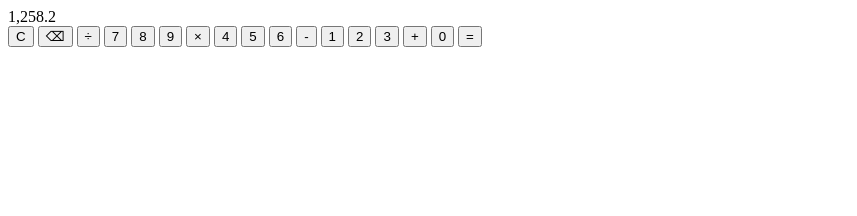
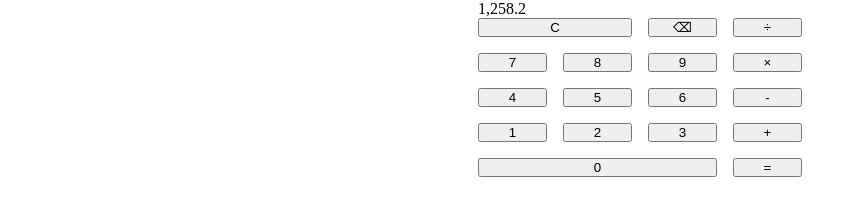
Before and after one commit to F1xa/Frontend-marathon, a plain HTML site: page calculator/index.html in a window 1280 px wide. Shown: the whole page, without its empty margins (0-857 px from the left). Drawn offline with Linux system fonts and the light colour scheme.

Commit message:
feat: add grids to styles

```diff
--- a/calculator/index.html
+++ b/calculator/index.html
@@ -13,7 +13,7 @@
       1,258.2
     </div>
     <div class="buttons">
-      <button class="number">C</button>
+      <button class="number number-delete">C</button>
       <button class="number">&#x232b</button>
       <button class="number">÷</button>
       <button class="number">7</button>
@@ -28,7 +28,7 @@
       <button class="number">2</button>
       <button class="number">3</button>
       <button class="number">+</button>
-      <button class="number">0</button>
+      <button class="number number-zero">0</button>
       <button class="number">=</button>
     </div>
   </div>
--- a/calculator/style.css
+++ b/calculator/style.css
@@ -0,0 +1,28 @@
+*,
+*::after,
+*::before {
+  padding: 0;
+  margin: 0;
+  box-sizing: border-box;
+}
+
+.wrapper {
+  max-width: 364px;
+  padding: 0 20px;
+  margin: 0 auto;
+}
+
+.buttons {
+  display: grid;
+  grid-template-columns: 1fr 1fr 1fr 1fr;
+  grid-template-rows: 1fr 1fr 1fr 1fr;
+  grid-gap: 16px;
+}
+
+.number-delete {
+  grid-column: 1 / 3;
+}
+
+.number-zero {
+  grid-column: 1 / 4;
+}
```
